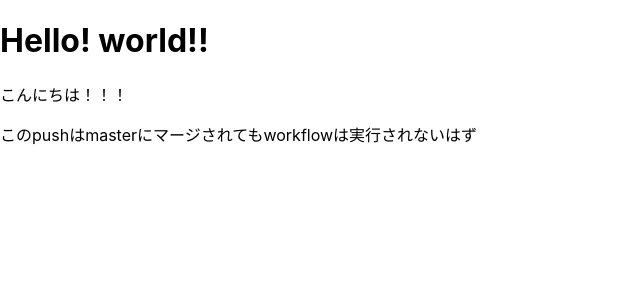
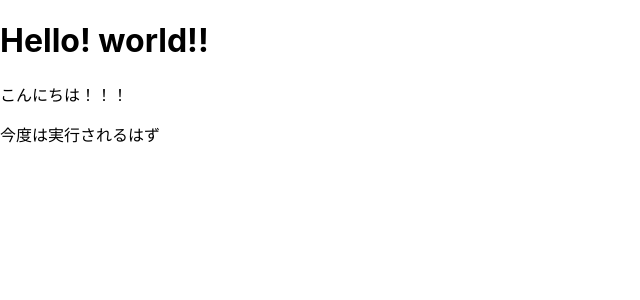
Before and after one commit to dot-tomita/demo-gh-actions-release, a Next.js app: page / in a window 1280 px wide. Shown: the top 300 px of the page, without its empty margins (0-640 px from the left). Built offline with nearby package versions, Linux system fonts and the light colour scheme.

Commit message:
fix fixmessagetest

```diff
--- a/pages/index.js
+++ b/pages/index.js
@@ -15,7 +15,7 @@ export default function Home({ hoge }) {
       <div className="container">
         <h1>{hoge} world!!</h1>
         <p>こんにちは！！！</p>
-        <p>このpushはmasterにマージされてもworkflowは実行されないはず</p>
+        <p>今度は実行されるはず</p>
       </div>
     </>
   );
```
